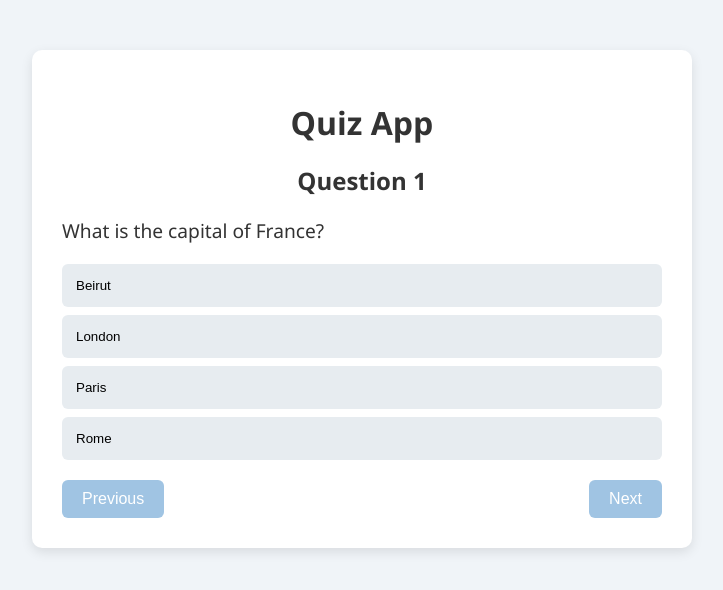
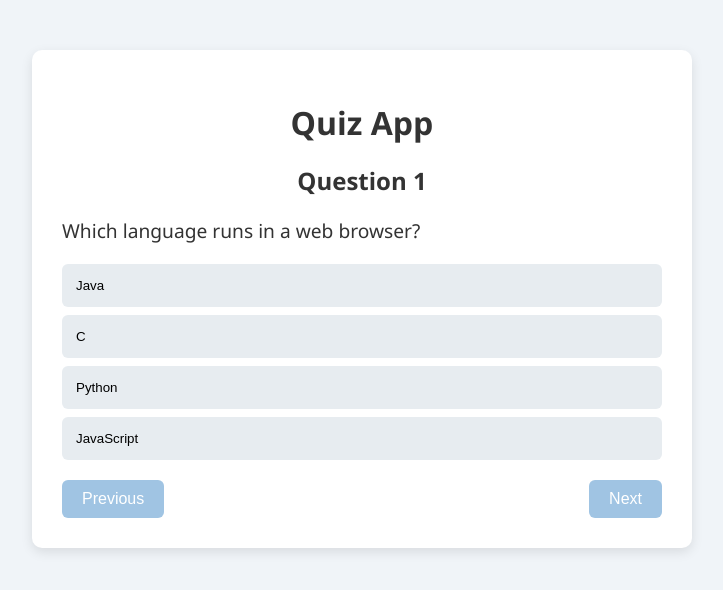
Before and after one commit to AdamAbdallah1/coding-quiz-app, a React (Vite) app: page / in a window 1280 px wide. Shown: the top 590 px of the page, without its empty margins (278-1001 px from the left). Built offline with nearby package versions, Linux system fonts and the light colour scheme.

Commit message:
Generating more questions

```diff
--- a/src/assets/components/Quiz.jsx
+++ b/src/assets/components/Quiz.jsx
@@ -4,26 +4,62 @@ import Results from "./Results";
 function Quiz() {
     const questionBank = [
     {
-            question: "What is the capital of France?",
-            options: ["Beirut", "London", "Paris", "Rome"],
-            answer: "Paris"
+        question: "Which language runs in a web browser?",
+        options: ["Java", "C", "Python", "JavaScript"],
+        answer: "JavaScript"
     },
     {
-            question: "Which language is used for web apps?",
-            options: ["PHP", "Python", "Javascript", "All"],
-            answer: "All"
+        question: "Which HTML tag is used to link a CSS file?",
+        options: ["<script>", "<style>", "<link>", "<css>"],
+        answer: "<link>"
     },
     {
-            question: "What does JSX stand for?",
+        question: "Which React hook is used to handle state?",
+        options: ["useState", "useEffect", "useRef", "useMemo"],
+        answer: "useState"
+    },
+    {
+        question: "Which method is used to output data in JavaScript?",
+        options: ["print()", "console.log()", "write()", "output()"],
+        answer: "console.log()"
+    },
+    {
+        question: "Which company developed React?",
+        options: ["Google", "Microsoft", "Facebook", "Twitter"],
+        answer: "Facebook"
+    },
+    {
+        question: "Which CSS property changes text color?",
+        options: ["font-color", "text-color", "color", "background-color"],
+        answer: "color"
+    },
+    {
+        question: "Which SQL statement is used to retrieve data?",
+        options: ["GET", "EXTRACT", "PULL", "SELECT"],
+        answer: "SELECT"
+    },
+    {
+        question: "Which symbol is used for comments in JavaScript?",
+        options: ["//", "#", "<!-- -->", "/* */"],
+        answer: "//"
+    },
+    {
+        question: "What does API stand for?",
         options: [
-                "Javascript XML",
-                "Java Syntax Extention",
-                "Just a Simple Example",
-                "None of the above"
+        "Application Programming Interface",
+        "Advanced Programming Integration",
+        "Applied Program Internet",
+        "Application Process Interaction"
         ],
-            answer: "Javascript XML"
+        answer: "Application Programming Interface"
     },
+    {
+        question: "Which HTML attribute is used for an image source?",
+        options: ["src", "href", "link", "alt"],
+        answer: "src"
+    }
     ];
+
 
     const initialAnswers = [null, null, null];
 
```
Lines whose indentation alone changed are shown as unchanged.
